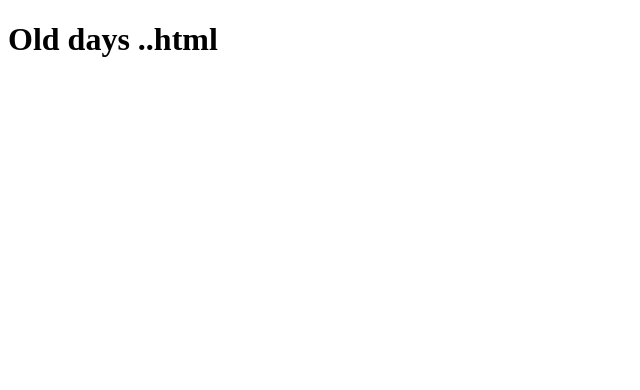
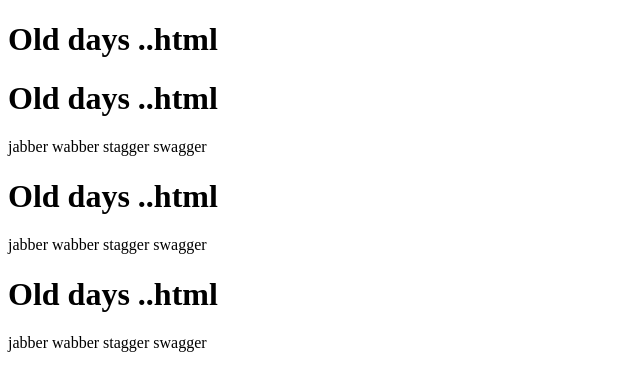
Before and after one commit to sunjeet-khokhar/JS, a plain HTML site: page index.html in a window 1280 px wide. Shown: the whole page, without its empty margins (0-640 px from the left). Drawn offline with Linux system fonts and the light colour scheme.

Commit message:
arrays
basic two liner on arrays

```diff
--- a/hello_duniya.js
+++ b/hello_duniya.js
@@ -19,3 +19,10 @@ for (var i=1;i<10;i++)
 {
 	console.log("Hello" + i);
 }
+// simple declaration of an array
+var arr = ['Sunjeet','Ruby','Etaash','Ajooni']
+//loop through and log all the elements of the array
+for (var i=0;i<arr.length;i++)
+{
+	console.log(arr[i]);
+}
--- a/index.html
+++ b/index.html
@@ -7,5 +7,15 @@
 </head>
 <body>
 	<h1>Old days ..html</h1>
+
+	<h1>Old days ..html</h1>
+	<p>jabber wabber stagger swagger</p>
+
+	<h1>Old days ..html</h1>
+	<p>jabber wabber stagger swagger</p>
+
+	<h1>Old days ..html</h1>
+	<p>jabber wabber stagger swagger</p>
+
 </body>
 </html>
```
